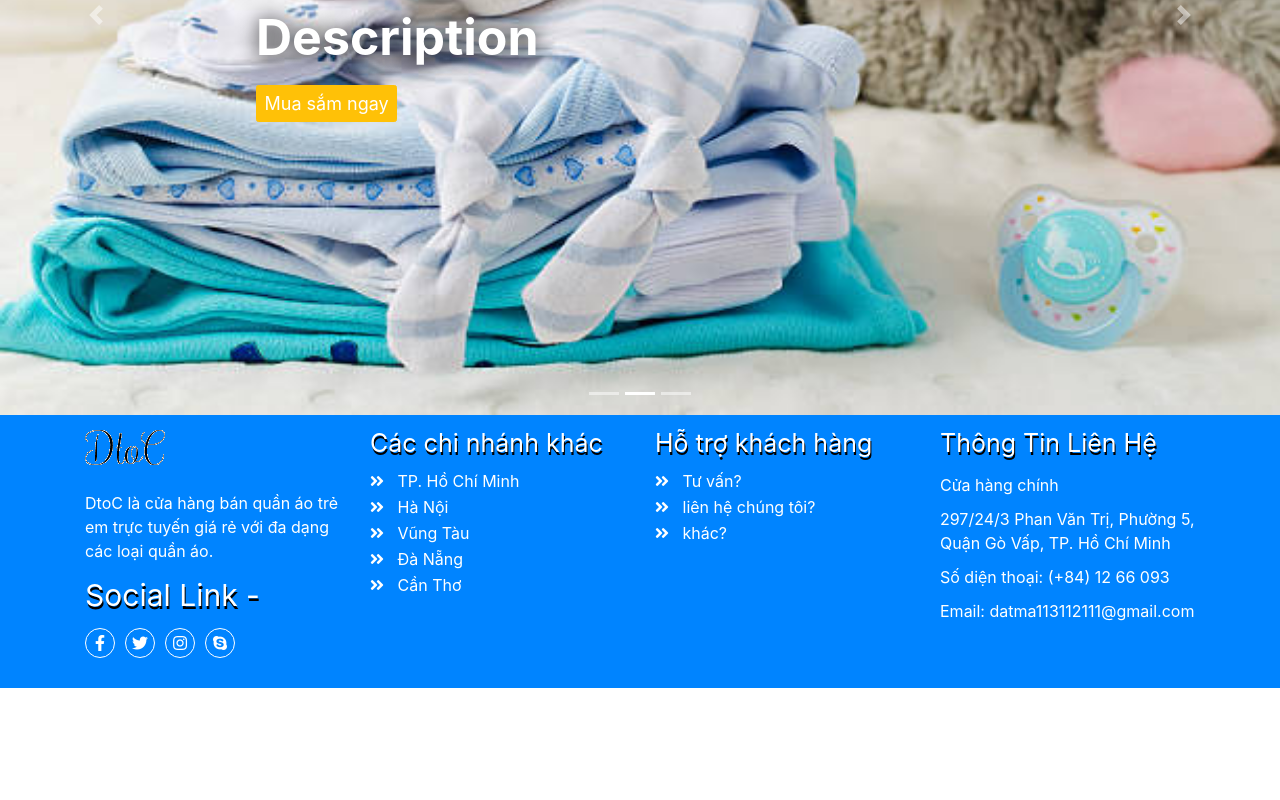
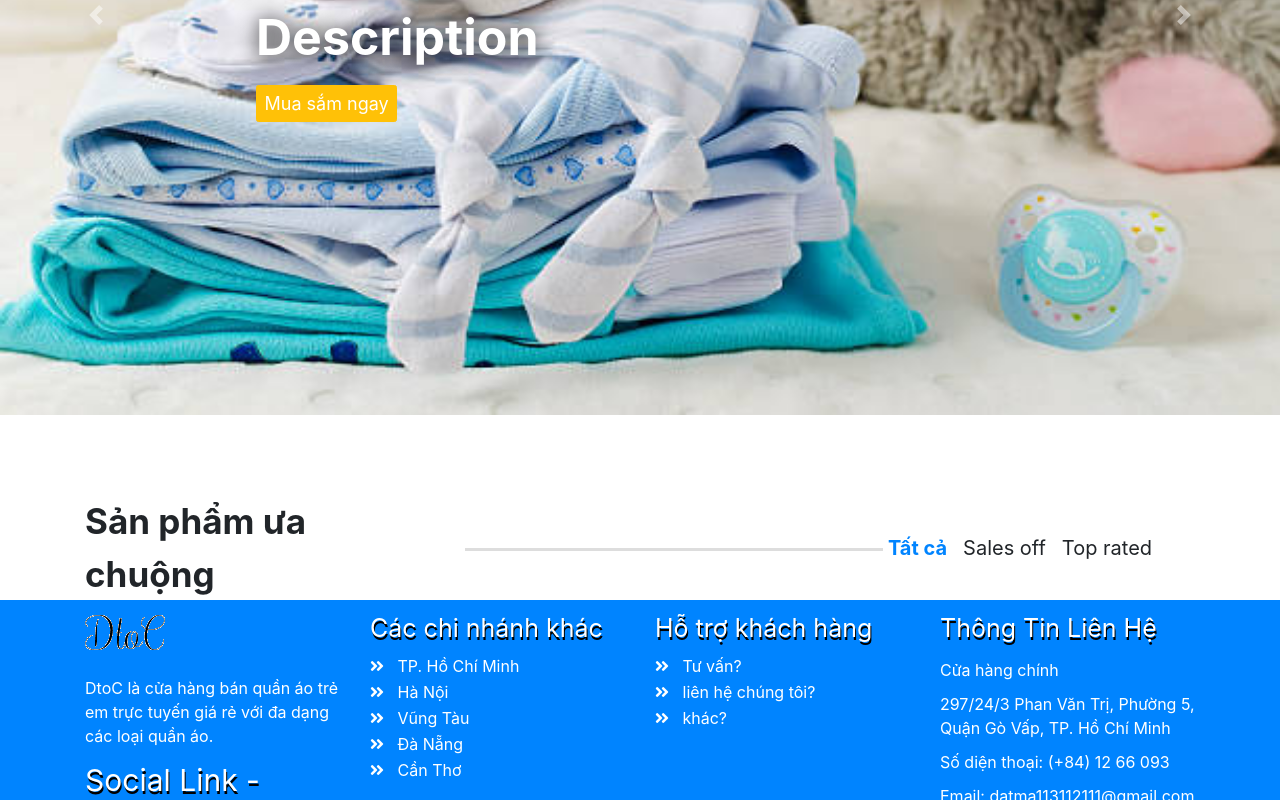
Before and after one commit to datma113/Baby-Clothes-Shop, a React (Create React App) app: page / in a window 1280 px wide. Shown: the part 435-1235 px from the top of the page. Before the commit the page ends 1123 px from the top, so only its background shows below. Built offline with nearby package versions, Linux system fonts and the light colour scheme.

Commit message:
featured products selector...

```diff
--- /dev/null
+++ b/src/assets/css/components/home/_featuredProducts.scss
@@ -0,0 +1,39 @@
+@import '../../variables/variables';
+.fp-container {
+     margin-top: 8rem;
+
+     &-center {
+          &::after {
+               position: absolute;
+               top: 50%;
+               display: block;
+               width: 110%;
+               height: 0.3rem;
+              background-color: #dddddd;
+              content: '';
+          }
+     }
+     &-right div {
+          font-size: 2rem;
+          margin: 0 0.8rem;
+          cursor: pointer;
+
+          &:hover {
+               color: $mainColor;
+          }
+     }
+}
+.fp-actived {
+     font-weight: bold;
+     color: $mainColor;
+}
+
+
+@media  only screen and(min-width: 992px) {
+     .fp-container-left {
+          font: {
+               size: 3.5rem;
+               weight: bold;
+          }
+     }
+}
--- a/src/assets/css/components/_home.scss
+++ b/src/assets/css/components/home/_home.scss
@@ -1,4 +1,4 @@
-@import '../variables/variables';
+@import '../../variables/variables';
 .img-carousel {
      width: 100vw;
      height: 80rem;
--- a/src/assets/css/styles.css
+++ b/src/assets/css/styles.css
@@ -185,4 +185,37 @@ a:hover {
   transition: 1s ease-in-out left;
 }
 
+.fp-container {
+  margin-top: 8rem;
+}
+.fp-container-center::after {
+  position: absolute;
+  top: 50%;
+  display: block;
+  width: 110%;
+  height: 0.3rem;
+  background-color: #dddddd;
+  content: "";
+}
+.fp-container-right div {
+  font-size: 2rem;
+  margin: 0 0.8rem;
+  cursor: pointer;
+}
+.fp-container-right div:hover {
+  color: #0084ff;
+}
+
+.fp-actived {
+  font-weight: bold;
+  color: #0084ff;
+}
+
+@media only screen and (min-width: 992px) {
+  .fp-container-left {
+    font-size: 3.5rem;
+    font-weight: bold;
+  }
+}
+
 /*# sourceMappingURL=styles.css.map */
--- a/src/assets/css/styles.scss
+++ b/src/assets/css/styles.scss
@@ -2,4 +2,5 @@
 
 @import './components/nav';
 @import './components/footer';
-@import './components/home';
+@import './components/home/home';
+@import './components/home/featuredProducts';
--- a/src/components/home/Carousel.js
+++ b/src/components/home/Carousel.js
@@ -7,11 +7,6 @@ const Carousel = () => {
      return (
           <div className="">
                <div id="carouselId" className="carousel slide" data-ride="carousel" data-interval={3000}>
-                    <ol className="carousel-indicators">
-                         <li data-target="#carouselId" data-slide-to="0" className="active"></li>
-                         <li data-target="#carouselId" data-slide-to="1"></li>
-                         <li data-target="#carouselId" data-slide-to="2"></li>
-                    </ol>
                     <div className="carousel-inner"  role="listbox">
                          <div className="carousel-item active" >
                               <img className="img-carousel" src={backgroundCarousel1} alt="First slide"/>
--- /dev/null
+++ b/src/components/home/FeaturedProducts.js
@@ -0,0 +1,45 @@
+import React, { useState } from "react";
+import classNames from "classnames";
+
+const FeaturedProducts = () => {
+    const [currentIndex, setIndex] = useState(0);
+
+    const selectTypes = [
+        { title: "Tất cả", type: "all" },
+        { title: "Sales off", type: "saleoff" },
+        { title: "Top rated", type: "toprated" },
+    ];
+
+    const getIndex = (index) => {
+         return () => {
+          setIndex(index);
+         }
+    };
+
+    const isActived = (index) => {
+        return index === currentIndex;
+    };
+
+    const selectTypesMap = selectTypes.map((item, index) => {
+        return (
+            <div key={index} onClick={getIndex(index)} className={classNames({ "fp-actived": isActived(index) })}>
+                {" "}
+                {item.title}{" "}
+            </div>
+        );
+    });
+
+    return (
+        <div className="container fp-container">
+            <div className="row">
+                <div className="col-lg-4 fp-container-left">Sản phẩm ưa chuộng</div>
+                <div className="col-lg-4  fp-container-center"> </div>
+                <div className="col-lg-4 fp-container-right d-flex justify-content-center align-items-center">
+                    {selectTypesMap}
+                </div>
+            </div>
+        </div>
+    );
+};
+
+export default FeaturedProducts;
--- a/src/components/home/Home.js
+++ b/src/components/home/Home.js
@@ -1,10 +1,13 @@
 import React from 'react'
+
 import Carousel from './Carousel'
+import FeaturedProducts from './FeaturedProducts'
 
 const Home = () => {
      return (
           <div>
                <Carousel />
+               <FeaturedProducts />
           </div>
      )
 }
```
Also changed, not shown: src/components/home/FP_Products.js (added, +9 -0 lines), 1 other file (tests, documents, lock files or other folders).
